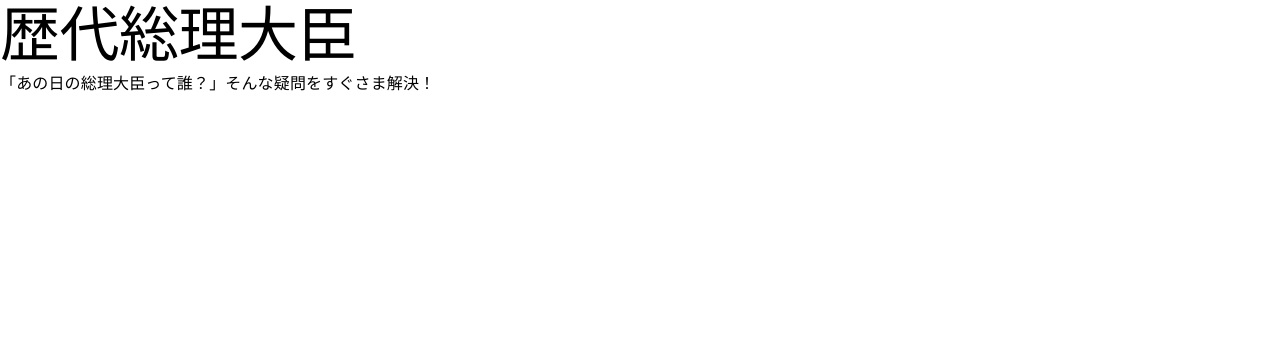
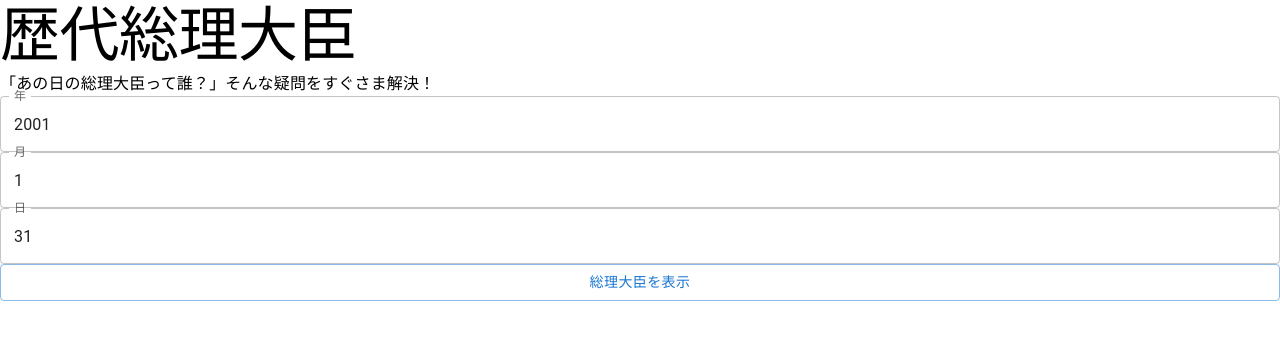
Before and after one commit to hiyoko3m/pmjp, a React (Create React App) app: page / in a window 1280 px wide. Shown: the top 340 px of the page. Built offline with nearby package versions, Linux system fonts and the light colour scheme.

Commit message:
feat: just create a form only for A.D

```diff
--- a/src/App.tsx
+++ b/src/App.tsx
@@ -1,7 +1,46 @@
 import React from "react";
 import { Title, Explanation } from "./components/common";
+import Stack from "@mui/material/Stack";
+import Autocomplete from "@mui/material/Autocomplete";
+import TextField from "@mui/material/TextField";
+import Button from "@mui/material/Button";
 
 function App() {
+  const [adYear, setAdYear] = React.useState<string>("2001");
+  const [adMonth, setAdMonth] = React.useState<string>("1");
+  const [adDate, setAdDate] = React.useState<string>("31");
+
+  const inputAdYear = React.useCallback(
+    (_event: React.SyntheticEvent, value: string, _reason: string) => {
+      setAdYear(value);
+      console.log("inputAdYear");
+    },
+    [setAdYear]
+  );
+
+  const inputAdMonth = React.useCallback(
+    (_event: React.SyntheticEvent, value: string, _reason: string) => {
+      setAdMonth(value);
+      setAdDate(value);
+      console.log("inputAdMonth");
+    },
+    [setAdMonth]
+  );
+
+  const inputAdDate = React.useCallback(
+    (_event: React.SyntheticEvent, value: string, _reason: string) => {
+      setAdDate(value);
+      console.log(`inputAdDate ${value} ${_reason}`);
+    },
+    [setAdDate]
+  );
+
+  const handleSubmit = (e: React.FormEvent<HTMLFormElement>) => {
+    e.preventDefault();
+    setAdMonth(adYear);
+    console.log("handleSubmit");
+  }
+
   return (
     <>
       <Title>
@@ -10,8 +49,44 @@ function App() {
       <Explanation>
         {"「あの日の総理大臣って誰？」そんな疑問をすぐさま解決！"}
       </Explanation>
+      <Stack component="form" onSubmit={handleSubmit}>
+        <Autocomplete
+          disablePortal
+          freeSolo
+          id="ad-year"
+          options={options}
+          renderInput={(params) => <TextField {...params} label="年" />}
+          onInputChange={inputAdYear}
+          inputValue={adYear}
+        />
+        <Autocomplete
+          disablePortal
+          freeSolo
+          id="ad-month"
+          options={options}
+          renderInput={(params) => <TextField {...params} label="月" />}
+          onInputChange={inputAdMonth}
+          inputValue={adMonth}
+        />
+        <Autocomplete
+          disablePortal
+          freeSolo
+          id="ad-date"
+          options={options}
+          renderInput={(params) => <TextField {...params} label="日" />}
+          onInputChange={inputAdDate}
+          inputValue={adDate}
+        />
+        <Button variant="outlined" type="submit">総理大臣を表示</Button>
+      </Stack>
     </>
   );
 }
 
+const options = [
+  { label: "1", adYear: "2001" },
+  { label: "2", adYear: "2002" },
+  { label: "3", adYear: "2003" },
+];
+
 export default App;
```
